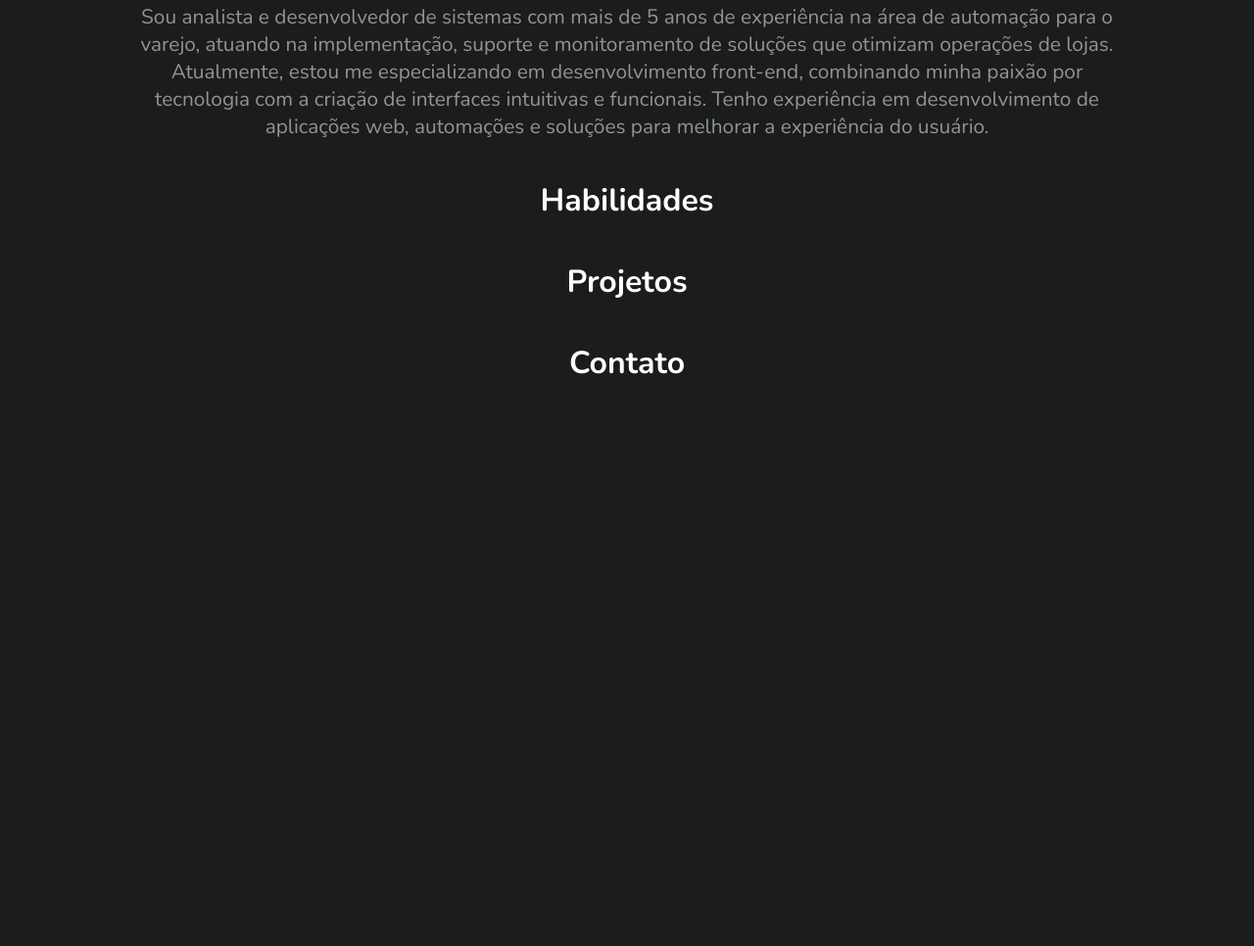
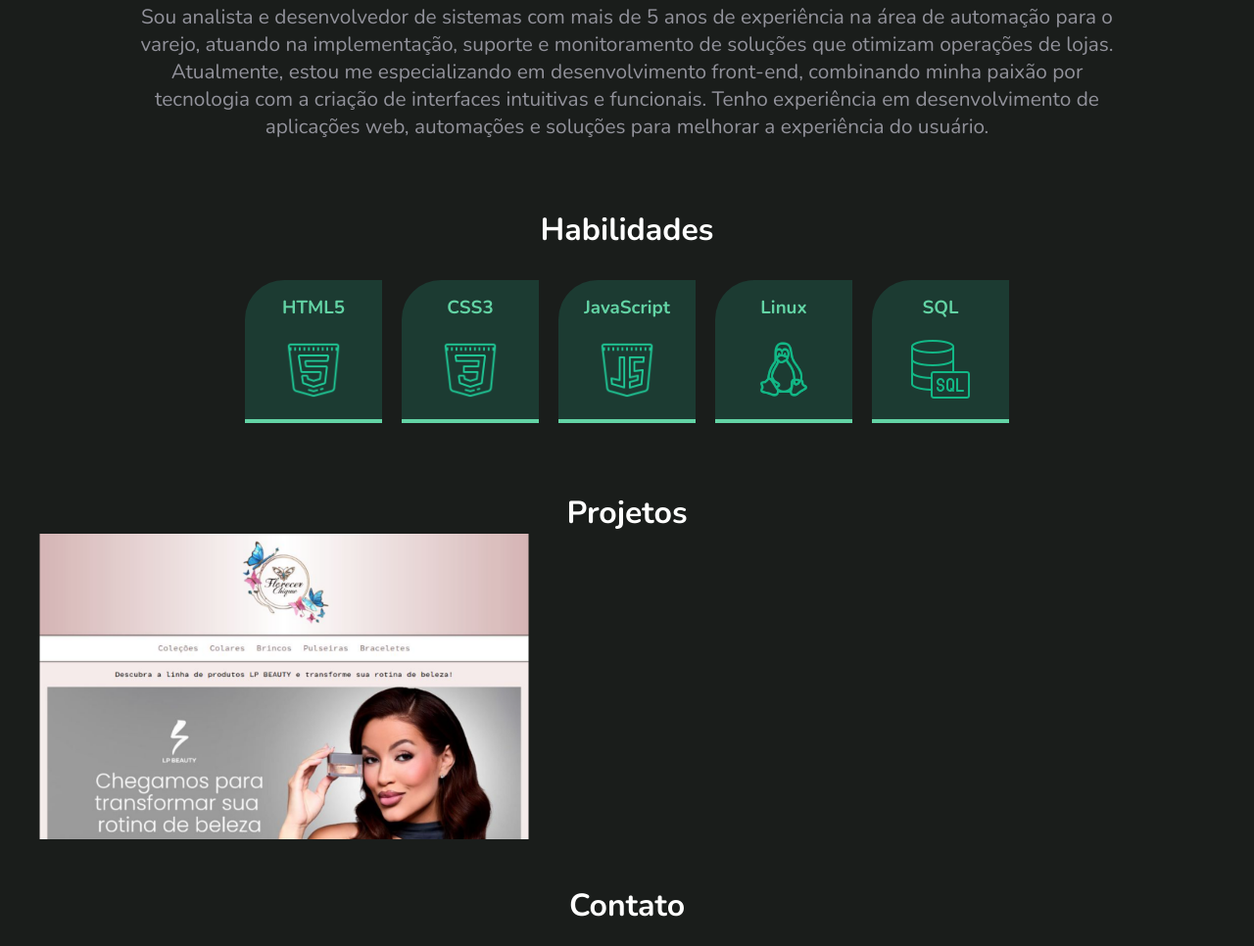
Before and after one commit to RafaelDuque-Dev/site-pessoal, a plain HTML site: page index.html in a window 1280 px wide. Shown: the part 711-1677 px from the top of the page at 98% size. Before the commit the page ends 1123 px from the top, so only its background shows below. Drawn offline with nearby package versions, Linux system fonts and the light colour scheme; a web font is replaced by a local one.

Commit message:
Construção de habilidades e projetos

```diff
--- a/index.html
+++ b/index.html
@@ -43,20 +43,45 @@
     </section>
 
     <section class="sobre_mim">
-      <h1 class="titulos_potfolio">Sobre Mim</h1>
+      <h2 class="titulos_potfolio">Sobre Mim</h2>
       <p>Sou analista e desenvolvedor de sistemas com mais de 5 anos de experiência na área de automação para o varejo, atuando na implementação, suporte e monitoramento de soluções que otimizam operações de lojas. Atualmente, estou me especializando em desenvolvimento front-end, combinando minha paixão por tecnologia com a criação de interfaces intuitivas e funcionais. Tenho experiência em desenvolvimento de aplicações web, automações e soluções para melhorar a experiência do usuário.</p>
     </section>
 
-    <section>
+    <section class="habilidades">
       <h1 class="titulos_potfolio">Habilidades</h1>
+      <div class="container-habilidades">
+        <div class="container-habilidade">
+          <h3>HTML5</h3>
+          <img src="img/icons8-html-5-128.png" alt="">
+        </div>
+        <div class="container-habilidade">
+          <h3>CSS3</h3>
+          <img src="img/icons8-css3-128.png" alt="">
+        </div>
+        <div class="container-habilidade">
+          <h3>JavaScript</h3>
+          <img src="img/icons8-logotipo-javascript-128.png" alt="">
+        </div>
+        <div class="container-habilidade">
+          <h3>Linux</h3>
+          <img src="img/icons8-linux-100.png" alt="">
+        </div>
+        <div class="container-habilidade">
+          <h3>SQL</h3>
+          <img src="img/icons8-sql-60.png" alt="">
+        </div>
+      </div>
     </section>
 
     <section>
-      <h1 class="titulos_potfolio">Projetos</h1>
+      <h2 class="titulos_potfolio">Projetos</h2>
+      <div class="container-projeto">
+        <a href="https://florecer-chique.vercel.app/" target="_blank" rel="noopener"><img src="img/project_florecer.png" alt=""></a>
+      </div>
     </section>
 
     <section>
-      <h1 class="titulos_potfolio">Contato</h1>
+      <h2 class="titulos_potfolio">Contato</h2>
     </section>
 
 
--- a/style.css
+++ b/style.css
@@ -157,4 +157,38 @@ main {
   font-size: 1.3em;
   color: var(--cor-5);
   text-align: center;
+  margin-bottom: 30px;
 }
+
+.container-habilidades {
+  display: flex;
+  justify-content: center;
+  max-width: 1300px;
+  margin: auto;
+  padding: 30px;
+  gap: 20px
+}
+
+.container-habilidade {
+  text-align: center;
+  color: var(--cor-1);
+  background-color: var(--cor-3);
+  padding: 15px;
+  border-radius: 40px 0 0 0;
+  border-bottom: 4px solid var(--cor-1);
+  width: 110px;
+}
+
+.container-habilidade:hover {
+  transform: scale(1.1);
+}
+
+.container-habilidade > img{
+  width: 60px;
+  margin: auto;
+  padding-top: 20px;
+}
+
+.container-projeto > a > img {
+  width: 500px;
+}
```
Also changed, not shown: img/favicon.ico, img/icons8-linux-100.png (added), img/icons8-sql-60.png (added), img/project_florecer.png (added), img/rocket (2).ico (deleted).
